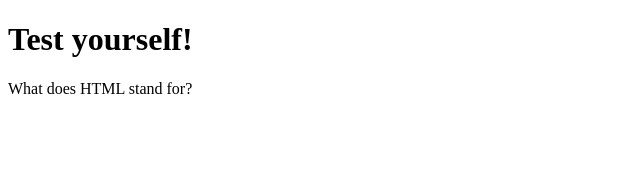
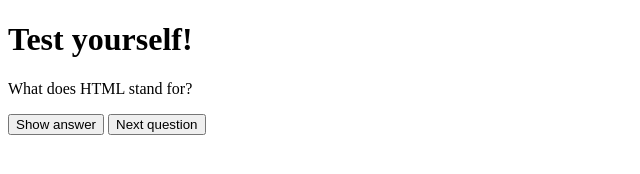
Before and after one commit to gergokutu/flashcard-app, a plain HTML site: page index.html in a window 1280 px wide. Shown: the whole page, without its empty margins (0-640 px from the left). Drawn offline with Linux system fonts and the light colour scheme.

Commit message:
show answer

```diff
--- a/index.html
+++ b/index.html
@@ -6,6 +6,10 @@
     </head>
     <body>
         <h1>Test yourself!</h1>
+        <section id="question"></section>
+        <section id="answer"></section>
+        <button id="showAnswer" name="showAnswer" type="default" onclick="showAnswer(); this.addEventListener('click', clickStopper, false)">Show answer</button>
+        <button id="nextQuestion" type="default" onclick="nextQuestion()">Next question</button>
+    <script src="index.js"></script>
     </body>
-    <script src="index.js"></script>
 </html>
--- a/index.js
+++ b/index.js
@@ -14,10 +14,29 @@ const flashCard = [
 ]
 
 // get random item from array
-const randomQuestion = flashCard[Math.floor(Math.random()*flashCard.length)].question
+const randomCard = flashCard[Math.floor(Math.random() * flashCard.length)]
+const randomQuestion = randomCard.question
+const randomAnswer = randomCard.answer
 
 const question = document.createElement('p')
 question.innerHTML = randomQuestion
 
-const body = document.querySelector('body')
-body.appendChild(question)
+const sectionQuestion = document.getElementById('question')
+sectionQuestion.appendChild(question)
+
+const button = document.createElement('button')
+
+function clickStopper(e) {
+    alert("click was blocked"); // ** you can remove this line **
+    e.preventDefault(); // equivalent to 'return false'
+
+}
+
+function showAnswer() {
+    const answer = document.createElement('p')
+    answer.innerHTML = randomAnswer
+
+    const sectionAnswer = document.getElementById('answer')
+    sectionAnswer.appendChild(answer)
+
+}
```
